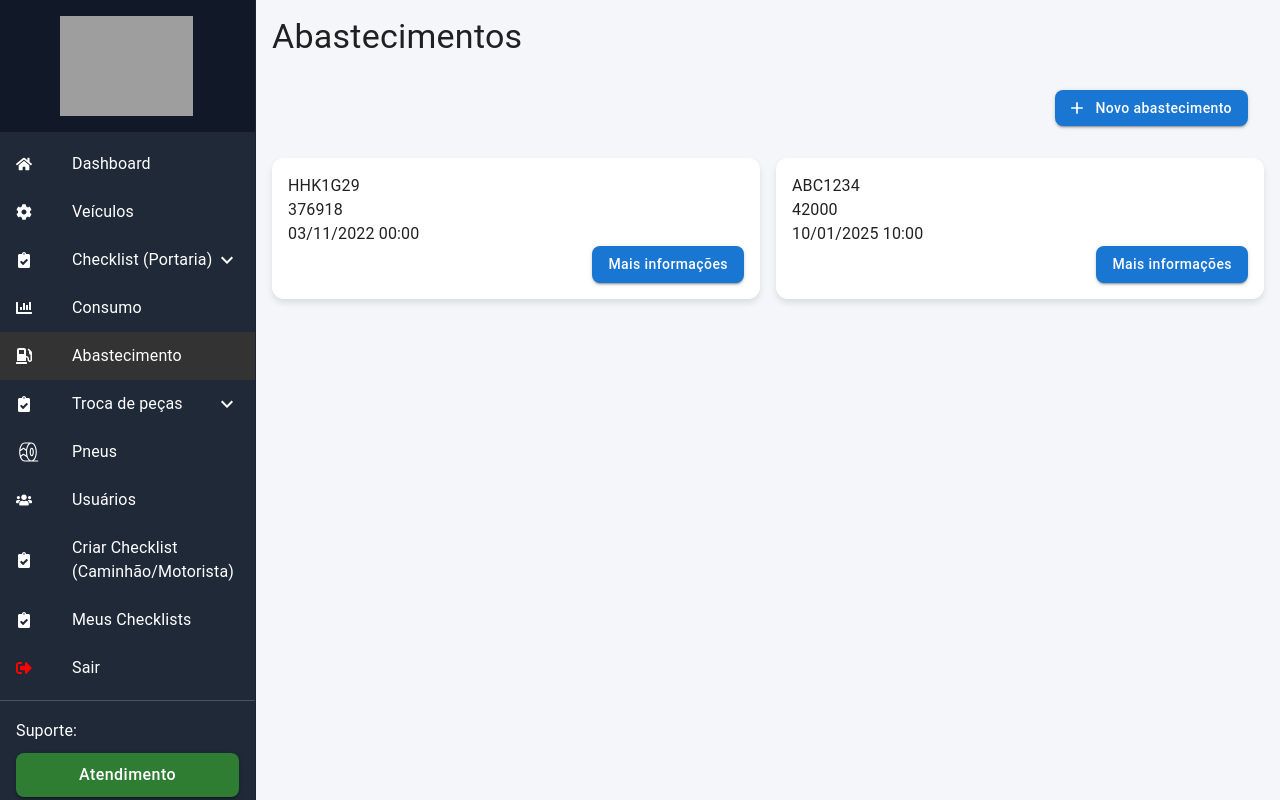
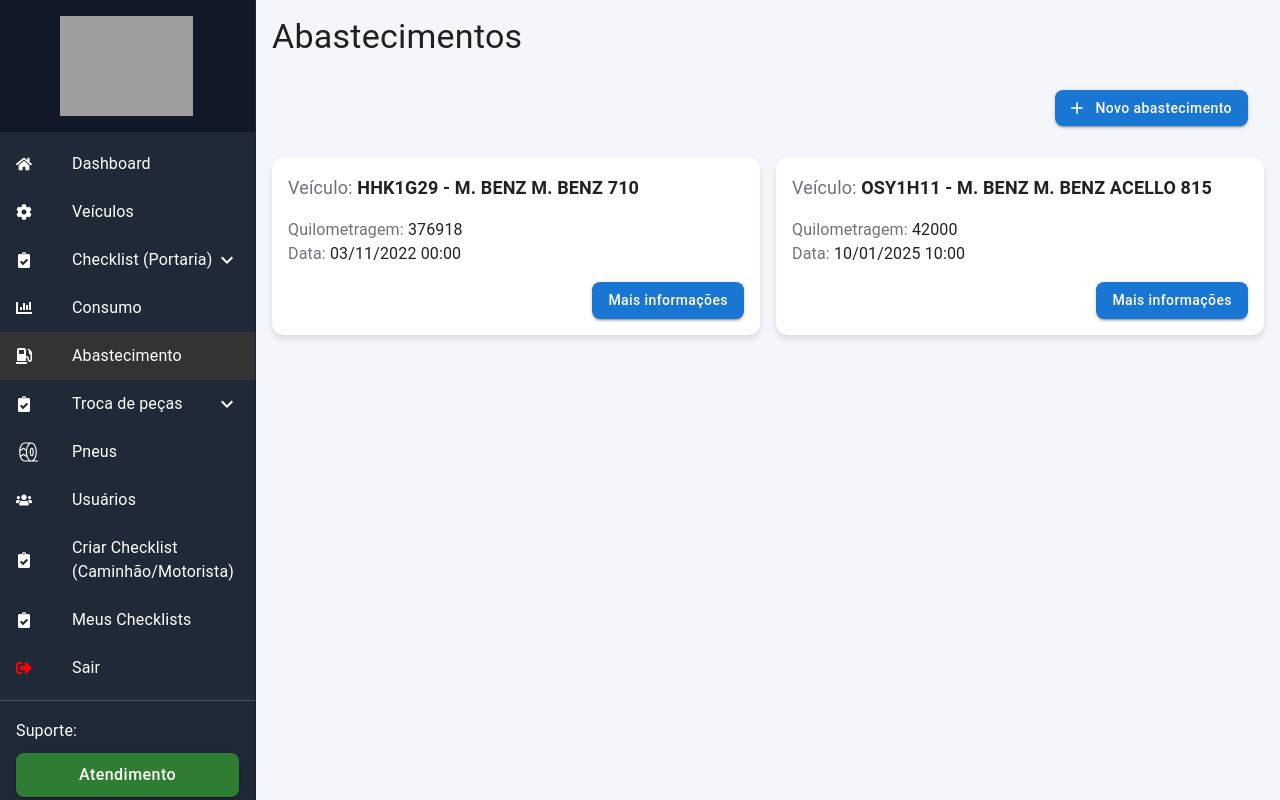
Before and after one commit to LettoKarvat/ERP-princesa, a React (Vite) app: page /refueling in a window 1280 px wide. Built offline with nearby package versions, Linux system fonts and the light colour scheme; no server answers; sample sign-in values are in the browser's storage; grey boxes are pictures that could not be loaded.

Commit message:
enhance RefuelingCard component; improve vehicle display, update mileage and date formatting, and adjust layout styles

```diff
--- a/src/components/Refueling/RefuelingCard.jsx
+++ b/src/components/Refueling/RefuelingCard.jsx
@@ -1,14 +1,27 @@
-import { Button, Card, CardContent } from "@mui/material";
+import { Button, Card, CardContent, CardHeader } from "@mui/material";
 import dayjs from "dayjs";
 
 export function RefuelingCard({ refueling, handleOpenDialog }) {
   return (
-    <Card className="p-4">
-      <h3>{refueling.vehicle}</h3>
+    <Card className="p-4 space-y-4">
+      <h3 className="font-bold text-lg">
+        <span className="text-[var(--muted-foreground)] font-normal">
+          Veículo:{" "}
+        </span>
+        {refueling.vehicle}
+      </h3>
       <CardContent className="!p-0">
-        <p>{refueling.mileage}</p>
-        <p>{dayjs(refueling.date).format("DD/MM/YYYY HH:mm")}</p>
-        <div className=" w-full flex justify-end">
+        <p>
+          <span className="text-[var(--muted-foreground)]">
+            Quilometragem:{" "}
+          </span>
+          {refueling.mileage}
+        </p>
+        <p>
+          <span className="text-[var(--muted-foreground)]">Data: </span>
+          {dayjs(refueling.date).format("DD/MM/YYYY HH:mm")}
+        </p>
+        <div className="w-full flex justify-end mt-4">
           <Button
             onClick={() => handleOpenDialog(refueling)}
             variant="contained"
--- a/src/index.css
+++ b/src/index.css
@@ -17,8 +17,8 @@
     --secondary: 240 4.8% 95.9%;
     --secondary-foreground: 240 5.9% 10%;
 
-    --muted: 240 4.8% 95.9%;
-    --muted-foreground: 240 3.8% 46.1%;
+    --muted: #f4f4f5;
+    --muted-foreground: #71717a;
 
     --accent: 240 4.8% 95.9%;
     --accent-foreground: 240 5.9% 10%;
--- a/src/pages/Refueling.jsx
+++ b/src/pages/Refueling.jsx
@@ -19,7 +19,7 @@ export default function Refueling() {
   const [refuelings, setRefuelings] = useState([
     {
       id: 1,
-      vehicle: "HHK1G29",
+      vehicle: "HHK1G29 - M. BENZ M. BENZ 710",
       fuelType: "DIESEL",
       date: "2022-11-03T00:00",
       post: "interno",
@@ -34,7 +34,7 @@ export default function Refueling() {
     },
     {
       id: 2,
-      vehicle: "ABC1234",
+      vehicle: "OSY1H11 - M. BENZ M. BENZ ACELLO 815",
       fuelType: "ARLA",
       date: "2025-01-10T10:00",
       post: "externo",
@@ -175,7 +175,7 @@ export default function Refueling() {
         </Button>
       </div>
 
-      <div className="w-full grid grid-cols-1 lg:grid-cols-2 gap-4">
+      <div className="w-full grid grid-cols-1 lg:grid-cols-2 gap-4 mb-8">
         {refuelings.map((refueling) => (
           <RefuelingCard
             key={refueling.id}
--- /dev/null
+++ b/tailwind.config.js
@@ -0,0 +1,72 @@
+const animate = require("tailwindcss-animate");
+const { transform } = require("typescript");
+
+/** @type {import('tailwindcss').Config} */
+module.exports = {
+  darkMode: ["class"],
+  safelist: ["dark"],
+  prefix: "",
+
+  content: ["./index.html", "./src/**/*.{js,jsx}"],
+
+  theme: {
+    container: {
+      center: true,
+      padding: "2rem",
+    },
+    extend: {
+      maxWidth: {
+        medium: "1280px",
+      },
+      colors: {
+        border: "hsl(var(--border))",
+        input: "hsl(var(--input))",
+        ring: "hsl(var(--ring))",
+        background: "hsl(var(--background))",
+        foreground: "hsl(var(--foreground))",
+        primary: {
+          DEFAULT: "hsl(var(--primary))",
+          foreground: "hsl(var(--primary-foreground))",
+        },
+        secondary: {
+          DEFAULT: "hsl(var(--secondary))",
+          foreground: "hsl(var(--secondary-foreground))",
+        },
+        destructive: {
+          DEFAULT: "hsl(var(--destructive))",
+          foreground: "hsl(var(--destructive-foreground))",
+        },
+        muted: {
+          DEFAULT: "hsl(var(--muted))",
+          foreground: "hsl(var(--muted-foreground))",
+        },
+        accent: {
+          DEFAULT: "hsl(var(--accent))",
+          foreground: "hsl(var(--accent-foreground))",
+        },
+        popover: {
+          DEFAULT: "hsl(var(--popover))",
+          foreground: "hsl(var(--popover-foreground))",
+        },
+        card: {
+          DEFAULT: "hsl(var(--card))",
+          foreground: "hsl(var(--card-foreground))",
+        },
+        warning: {
+          DEFAULT: "hsl(var(--warning))",
+          foreground: "hsl(var(--warning-foreground))",
+        },
+      },
+      borderRadius: {
+        xl: "calc(var(--radius) + 4px)",
+        lg: "var(--radius)",
+        md: "calc(var(--radius) - 2px)",
+        sm: "calc(var(--radius) - 4px)",
+      },
+      fontFamily: {
+        inter: ["Inter", "serif"],
+      },
+    },
+  },
+  plugins: [animate],
+};
```
